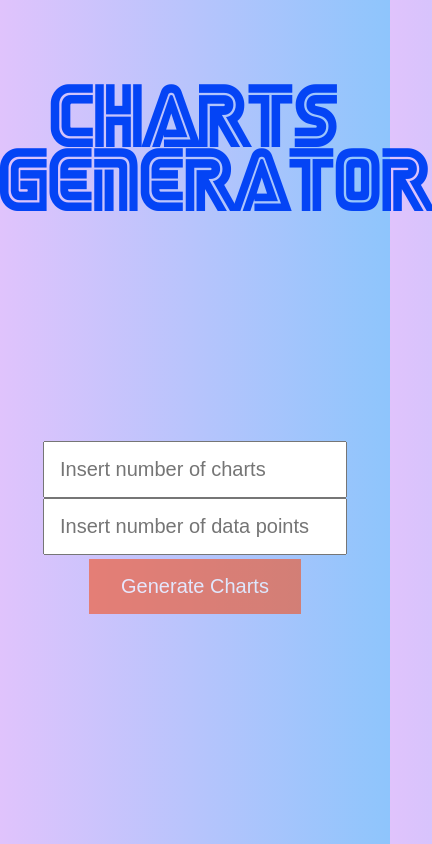
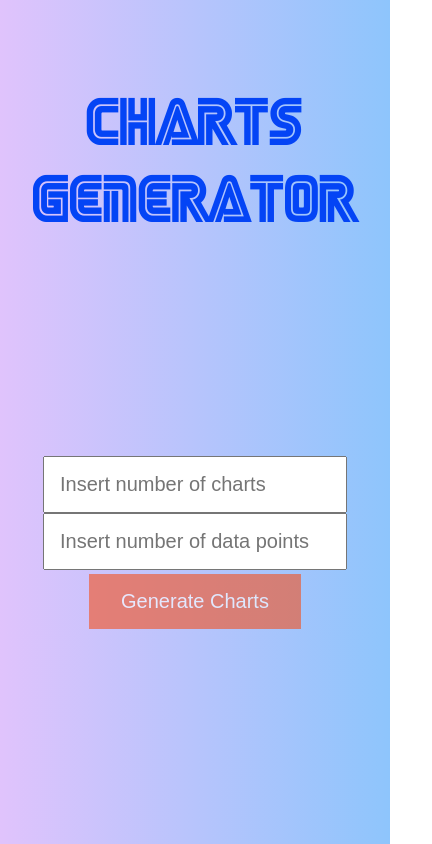
Before and after one commit to marcofriso/charts, a React (Create React App) app: page / in a window 390 px wide. Shown: the whole page, 432 px wide, since content can reach past the window. Built offline with nearby package versions, Linux system fonts and the light colour scheme.

Commit message:
style: add media query to change the size of the fonts

```diff
--- a/src/index.css
+++ b/src/index.css
@@ -21,11 +21,23 @@ code {
   src: local("SEGA LOGO FONT"), url(SEGA.woff) format("woff");
 }
 
+@media screen and (max-width: 799px) {
+  h1 {
+    font-size: 3em;
+    line-height: 1.6;
+  }
+}
+
+@media screen and (min-width: 800px) {
+  h1 {
+    font-size: 4em;
+  }
+}
+
 h1 {
   font-family: "SEGA LOGO FONT";
   margin-top: 10vh;
   font-weight: 200;
   color: rgb(4, 68, 245);
-  font-size: 4em;
   text-align: center;
 }
```
